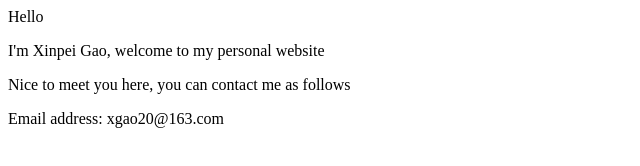
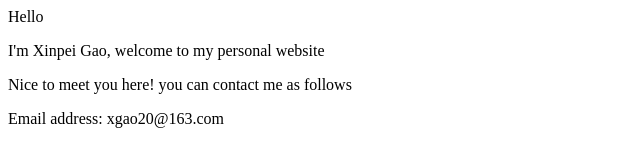
Before and after one commit to x20232023/xgao.github.io, a plain HTML site: page index.html in a window 1280 px wide. Shown: the full height of the page, 0-640 px from the left. Drawn offline with Linux system fonts and the light colour scheme.

Commit message:
Update index.html

```diff
--- a/index.html
+++ b/index.html
@@ -1,4 +1,4 @@
 <p>Hello</p>
 <p>I'm Xinpei Gao, welcome to my personal website </p>
-<p>Nice to meet you here, you can contact me as follows</p>
+<p>Nice to meet you here! you can contact me as follows</p>
 <p>Email address: xgao20@163.com</p>
```
